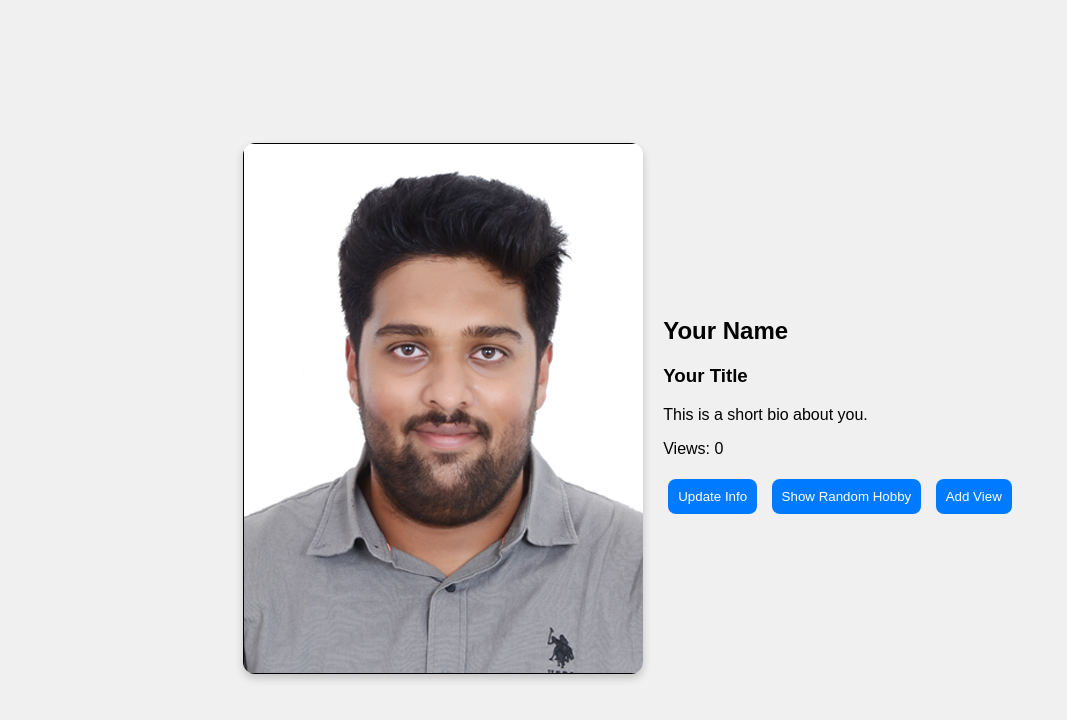
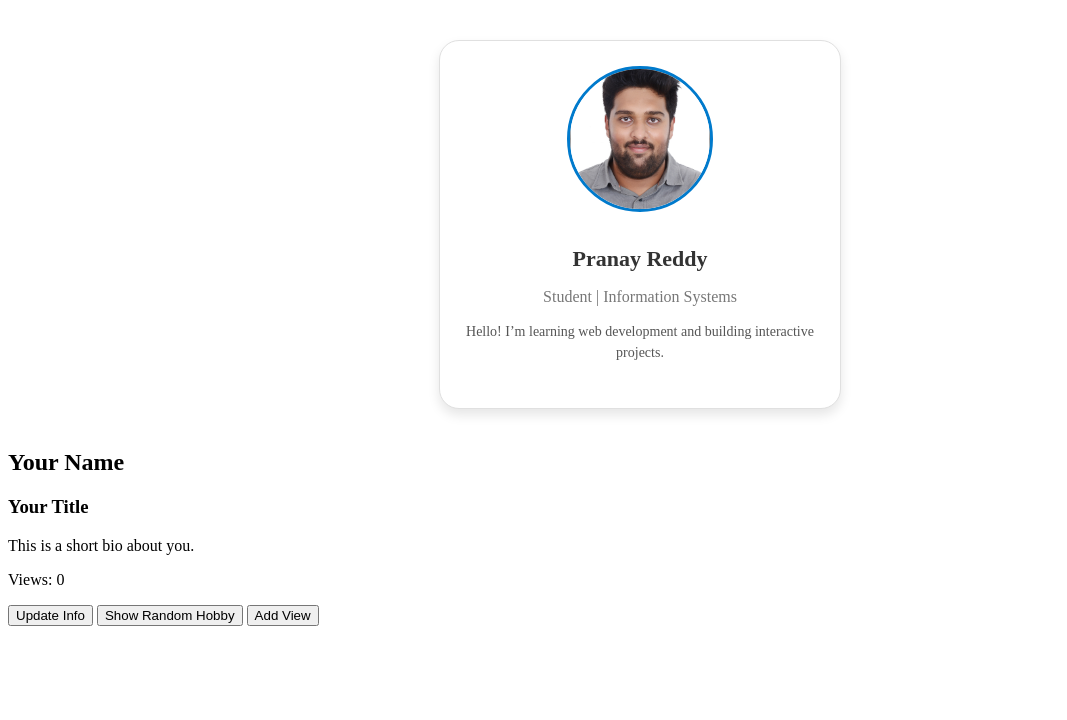
Before and after one commit to pranayreddy-0077/class-activity-profile-card., a plain HTML site: page index.html in a window 1280 px wide. Shown: the whole page, without its empty margins (0-1067 px from the left). Drawn offline with Linux system fonts and the light colour scheme.

Commit message:
Update style.css

```diff
--- a/style.css
+++ b/style.css
@@ -1,56 +1,78 @@
-body {
-  display: flex;
-  justify-content: center;
-  align-items: center;
-  min-height: 100vh;
-  font-family: Arial, sans-serif;
-  background: #f0f0f0;
+.profile-card {
+  max-width: 350px;
+  margin: 40px auto;
+  text-align: center;
+  background: #ffffff;
+  border: 1px solid #e0e0e0;
+  border-radius: 20px;
+  padding: 25px;
+  box-shadow: 0 6px 12px rgba(0,0,0,0.1);
+  transition: transform 0.2s ease-in-out;
 }
 
-.profile-card {
-  background: #fff;
-  border-radius: 12px;
-  box-shadow: 0 4px 8px rgba(0,0,0,0.2);
-  overflow: hidden;
-  max-width: 400px;
-  width: 90%;
-  display: flex;
-  flex-direction: column;
+.profile-card:hover {
+  transform: scale(1.03);
 }
 
-.profile-img img {
-  width: 100%;
-  height: auto;
+.profile-card img.profile-pic {
+  width: 140px;
+  height: 140px;
+  border-radius: 50%;
+  object-fit: cover;
+  margin-bottom: 20px;
+  border: 3px solid #007acc;
 }
 
-.profile-info {
-  padding: 20px;
-  text-align: center;
+.profile-card h2 {
+  font-size: 22px;
+  margin: 10px 0 5px;
+  color: #333;
 }
 
-button {
+.profile-card h3 {
+  font-size: 16px;
+  font-weight: 400;
+  color: #777;
+  margin-bottom: 15px;
+}
+
+.profile-card p {
+  font-size: 14px;
+  color: #555;
+  line-height: 1.5;
+  margin-bottom: 20px;
+}
+
+.profile-card button {
+  padding: 10px 15px;
   margin: 5px;
-  padding: 10px;
   border: none;
   border-radius: 8px;
-  background: #007BFF;
+  background: #007acc;
   color: white;
   cursor: pointer;
+  font-size: 14px;
+  transition: background 0.2s ease-in-out;
 }
 
-button:hover {
-  background: #0056b3;
+.profile-card button:hover {
+  background: #005f99;
 }
 
-@media (min-width: 600px) {
+.dynamic-info {
+  margin-top: 15px;
+  font-size: 14px;
+  color: #444;
+}
+
+@media (max-width: 500px) {
   .profile-card {
-    flex-direction: row;
+    max-width: 90%;
+    padding: 15px;
   }
-  .profile-img img {
-    width: 200px;
-    height: 200px;
-  }
-  .profile-info {
-    text-align: left;
+
+  .profile-card img.profile-pic {
+    width: 110px;
+    height: 110px;
   }
 }
```
